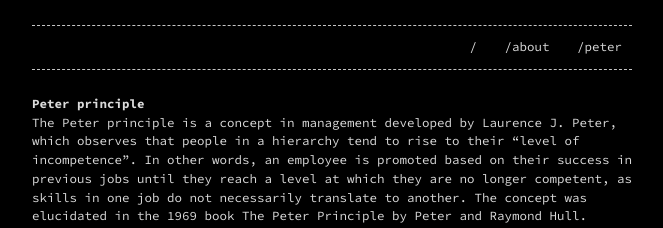
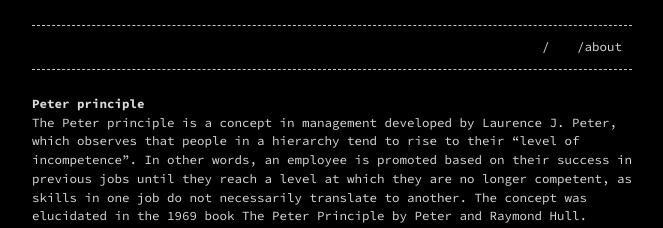
Before and after one commit to esccode/esccode.github.io, a Jekyll site: the page built from peter.md, in a window 1280 px wide. Shown: the top 228 px of the page, without its empty margins (308-971 px from the left). Built offline with Jekyll 4.4.1, drawn with Linux system fonts in a browser that asks for light colours.

Commit message:
Update _config.yml

```diff
--- a/_config.yml
+++ b/_config.yml
@@ -15,7 +15,6 @@ github_username:  keca13
 header_pages:
 - index.md
 - about.md
-- peter.md
 - _categories/one-kategoria.md
 
 
```
